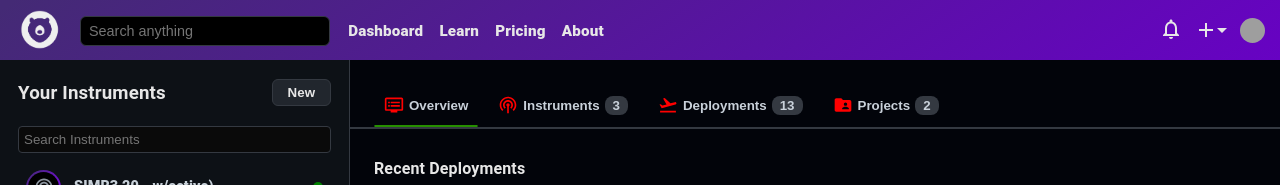
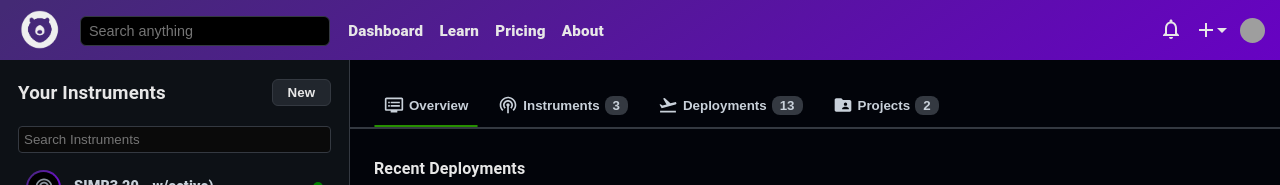
Before and after one commit to cplanck/project-bear-frontend, a Next.js app: page /dashboard/overview in a window 1280 px wide. Shown: the top 185 px of the page. Built offline with nearby package versions, Linux system fonts and the light colour scheme; grey boxes are pictures that could not be loaded.

Commit message:
getting closer updates...

```diff
--- a/src/styles/style.css
+++ b/src/styles/style.css
@@ -45,8 +45,8 @@
 }
 
 .MuiSvgIcon-root {
-  color: red;
-  fill: red
+  /* color: red; */
+  fill: var(--dark-theme-text-main);
 }
 
 .dropArea {
```
